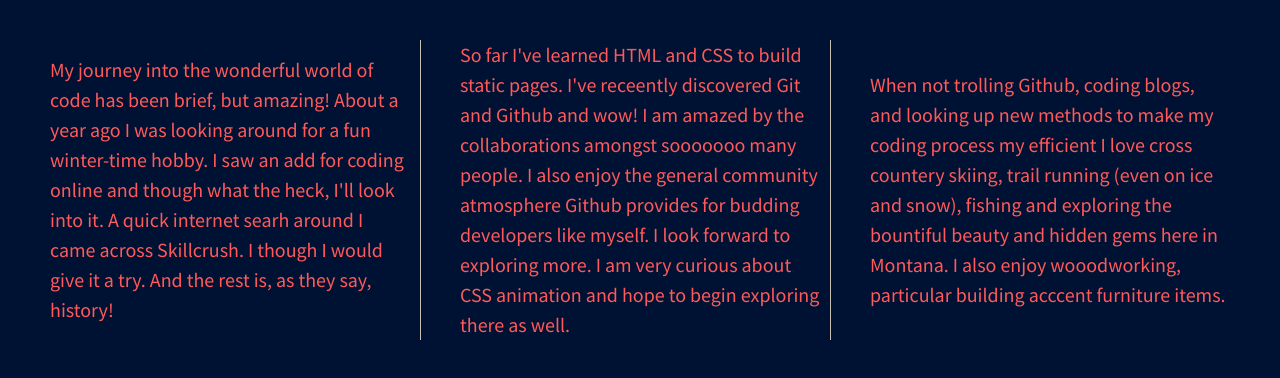
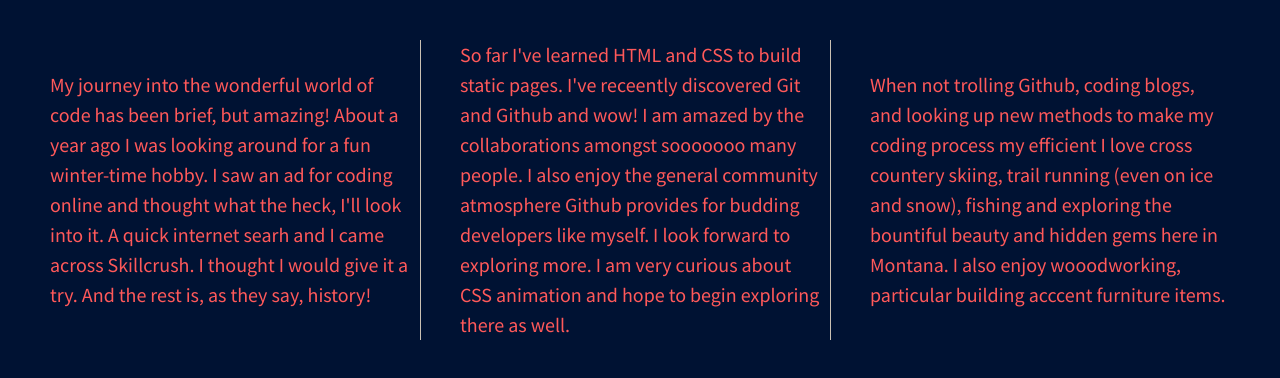
Before and after one commit to johnson-brandon/flexbox-grid, a plain HTML site: page index.html in a window 1280 px wide. Drawn offline with nearby package versions, Linux system fonts and the light colour scheme.

Commit message:
Further mods to div text

```diff
--- a/index.html
+++ b/index.html
@@ -24,8 +24,8 @@
         <section class="wrapper">
             <div class="div-1">
                 <p>My journey into the wonderful world of code has been brief, but amazing! About a year ago I was looking around for a fun
-                    winter-time hobby. I saw an add for coding online and though what the heck, I'll look into it. A quick internet searh around
-                    I came across Skillcrush. I though I would give it a try. And the rest is, as they say, history!
+                    winter-time hobby. I saw an ad for coding online and thought what the heck, I'll look into it. A quick internet searh and
+                    I came across Skillcrush. I thought I would give it a try. And the rest is, as they say, history!
                 </p>
             </div>
             <div class="div-2">
```
